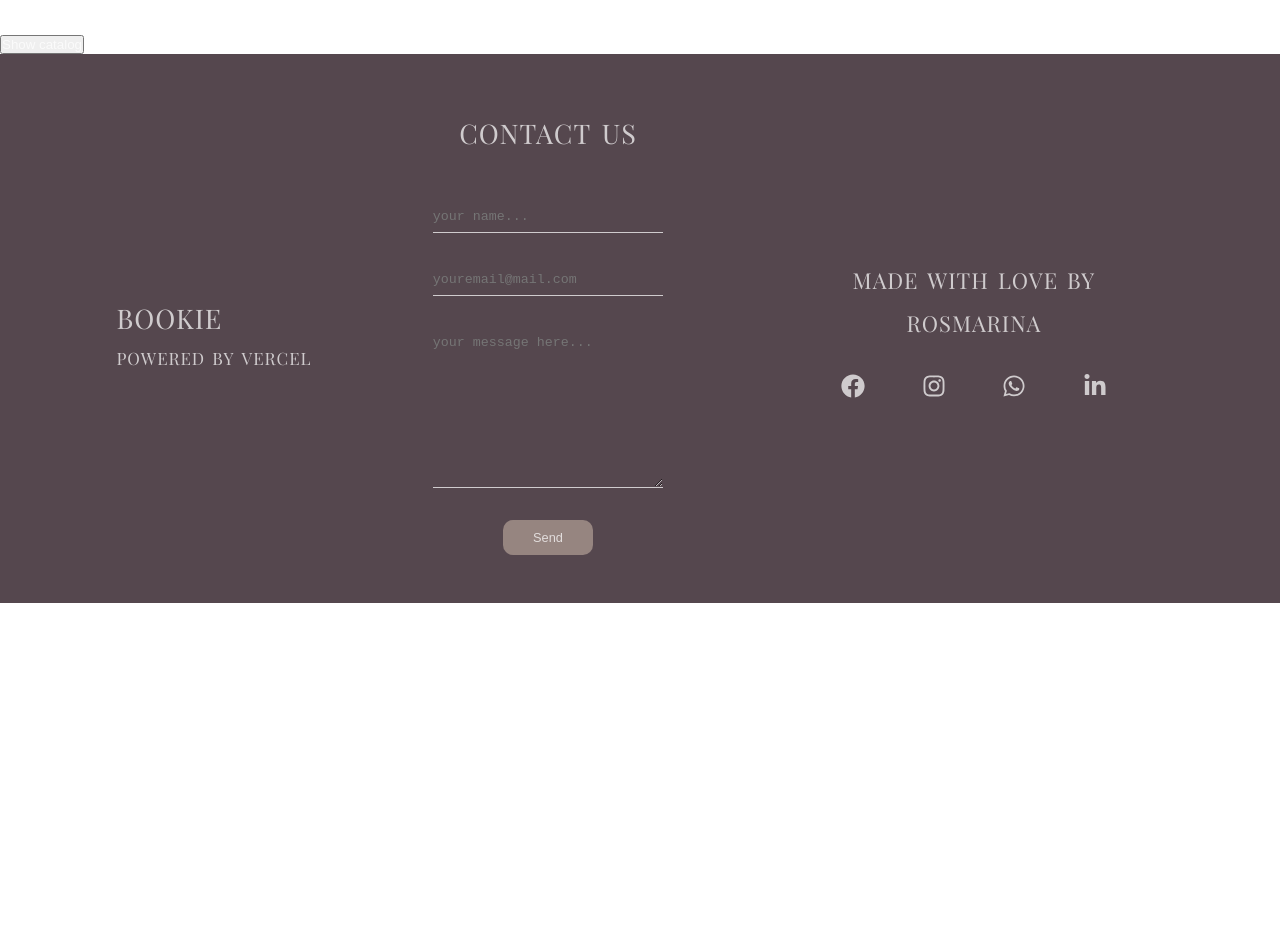
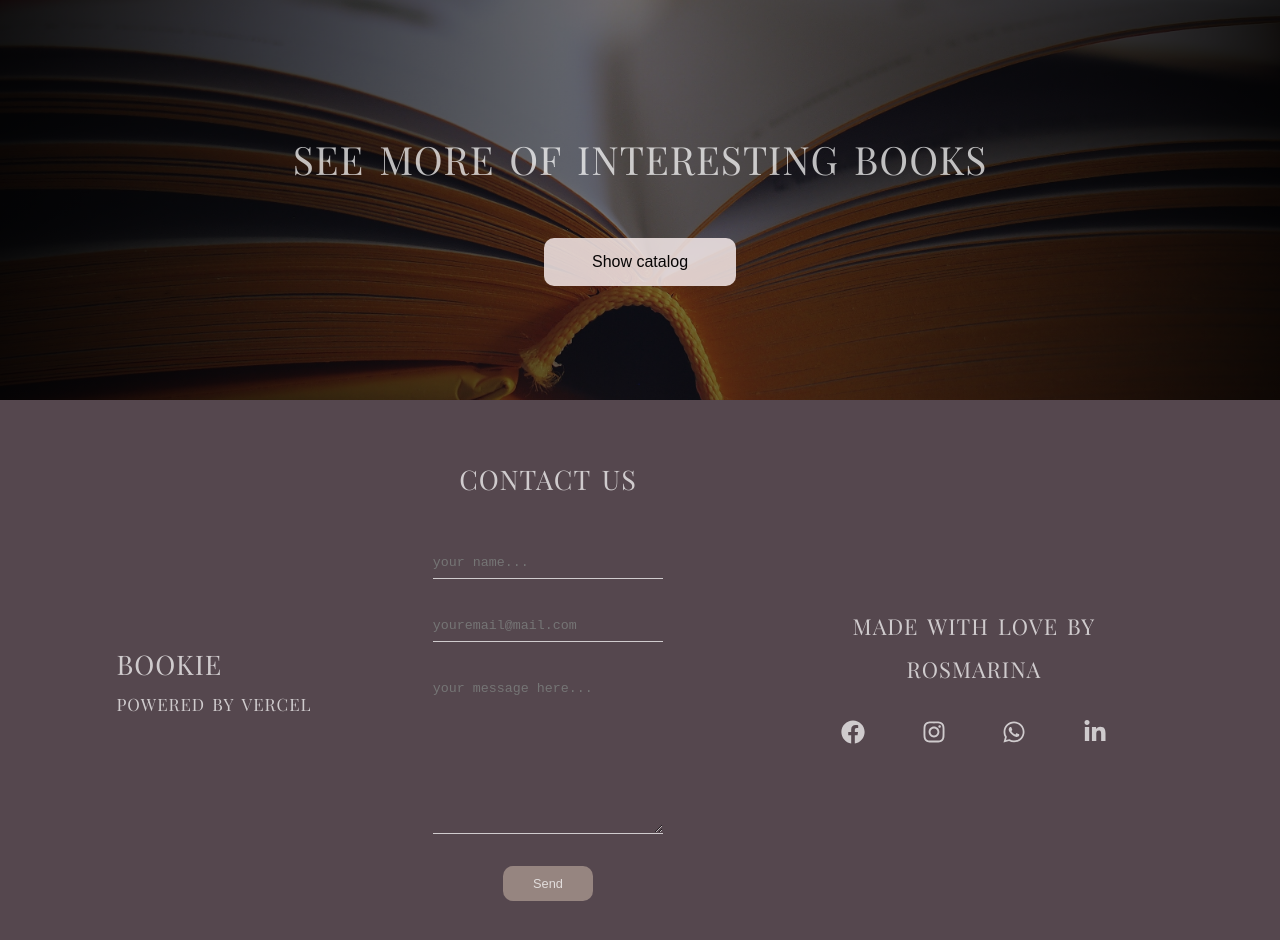
Before and after one commit to Ljusaj123/Bookie, a Next.js app: page /home in a window 1280 px wide. Shown: the top 940 px of the page. Before the commit the page ends 800 px from the top, so only its background shows below. Built offline with nearby package versions, Linux system fonts and the light colour scheme.

Commit message:
dodana scss datoteka u glavnu scss datoteku, scss prebacen u css

```diff
--- a/styles/css/styles.css
+++ b/styles/css/styles.css
@@ -162,12 +162,13 @@ body {
   width: 35%;
   height: 2.2rem;
   color: #ffffffb8;
-  margin: 0 auto;
-  font-size: clamp(0.8rem, 1vw, 1rem);
   -webkit-transition: -webkit-transform 0.3s ease;
   transition: -webkit-transform 0.3s ease;
   transition: transform 0.3s ease;
   transition: transform 0.3s ease, -webkit-transform 0.3s ease;
+  margin: 0 auto;
+  font-size: clamp(0.8rem, 1vw, 1rem);
+  transition: transform 0.3s ease;
 }
 
 .footer-container .contact-footer form button:focus {
@@ -245,6 +246,84 @@ body {
   transition: transform 0.2s ease, -webkit-transform 0.2s ease;
 }
 
+.newsletter {
+  height: 50vh;
+  padding: 2rem 0.5rem;
+  display: -webkit-box;
+  display: -ms-flexbox;
+  display: flex;
+  -webkit-box-pack: center;
+      -ms-flex-pack: center;
+          justify-content: center;
+  -webkit-box-align: center;
+      -ms-flex-align: center;
+          align-items: center;
+  background: -webkit-gradient(linear, left top, right top, from(rgba(0, 0, 0, 0.9)), color-stop(rgba(0, 0, 0, 0.5)), to(rgba(0, 0, 0, 0.9))), url(../../pictures/pexels-pixabay-261821.jpg) center;
+  background: linear-gradient(to right, rgba(0, 0, 0, 0.9), rgba(0, 0, 0, 0.5), rgba(0, 0, 0, 0.9)), url(../../pictures/pexels-pixabay-261821.jpg) center;
+  background-size: cover;
+}
+
+.newsletter-container {
+  height: 80%;
+  width: 100%;
+  margin: auto 0;
+  display: -webkit-box;
+  display: -ms-flexbox;
+  display: flex;
+  -webkit-box-pack: space-evenly;
+      -ms-flex-pack: space-evenly;
+          justify-content: space-evenly;
+  -webkit-box-align: center;
+      -ms-flex-align: center;
+          align-items: center;
+  -webkit-box-orient: vertical;
+  -webkit-box-direction: normal;
+      -ms-flex-direction: column;
+          flex-direction: column;
+}
+
+.newsletter-container h1 {
+  font-size: clamp(1.5rem, 5vw, 3.5rem);
+  text-align: center;
+}
+
+.newsletter-container button {
+  border: none;
+  border-radius: 10px;
+  cursor: pointer;
+  background: #f7ebebd7;
+  width: clamp(7rem, 30%, 12rem);
+  height: 3rem;
+  color: #ffffffb8;
+  -webkit-transition: -webkit-transform 0.3s ease;
+  transition: -webkit-transform 0.3s ease;
+  transition: transform 0.3s ease;
+  transition: transform 0.3s ease, -webkit-transform 0.3s ease;
+  color: #070505;
+  font-size: clamp(0.8rem, 3vw, 1rem);
+}
+
+.newsletter-container button:focus {
+  -webkit-box-shadow: rgba(0, 0, 0, 0.3) 2px 8px 4px -6px;
+          box-shadow: rgba(0, 0, 0, 0.3) 2px 8px 4px -6px;
+}
+
+.newsletter-container button:hover {
+  -webkit-box-shadow: rgba(0, 0, 0, 0.7) 2px 8px 8px -5px;
+          box-shadow: rgba(0, 0, 0, 0.7) 2px 8px 8px -5px;
+  -webkit-transform: translate3d(0, 1px, 0);
+          transform: translate3d(0, 1px, 0);
+  -webkit-transition: -webkit-transform 0.3s ease;
+  transition: -webkit-transform 0.3s ease;
+  transition: transform 0.3s ease;
+  transition: transform 0.3s ease, -webkit-transform 0.3s ease;
+}
+
+.newsletter-container button:active {
+  -webkit-transform: scale(0.9);
+          transform: scale(0.9);
+}
+
 @media screen and (max-width: 630px) {
   .footer-container {
     -webkit-box-orient: vertical;
--- a/styles/sass/styles.scss
+++ b/styles/sass/styles.scss
@@ -1,3 +1,4 @@
 @import "config";
 @import "footer";
+@import "show-catalog";
 @import "responzive";
```
